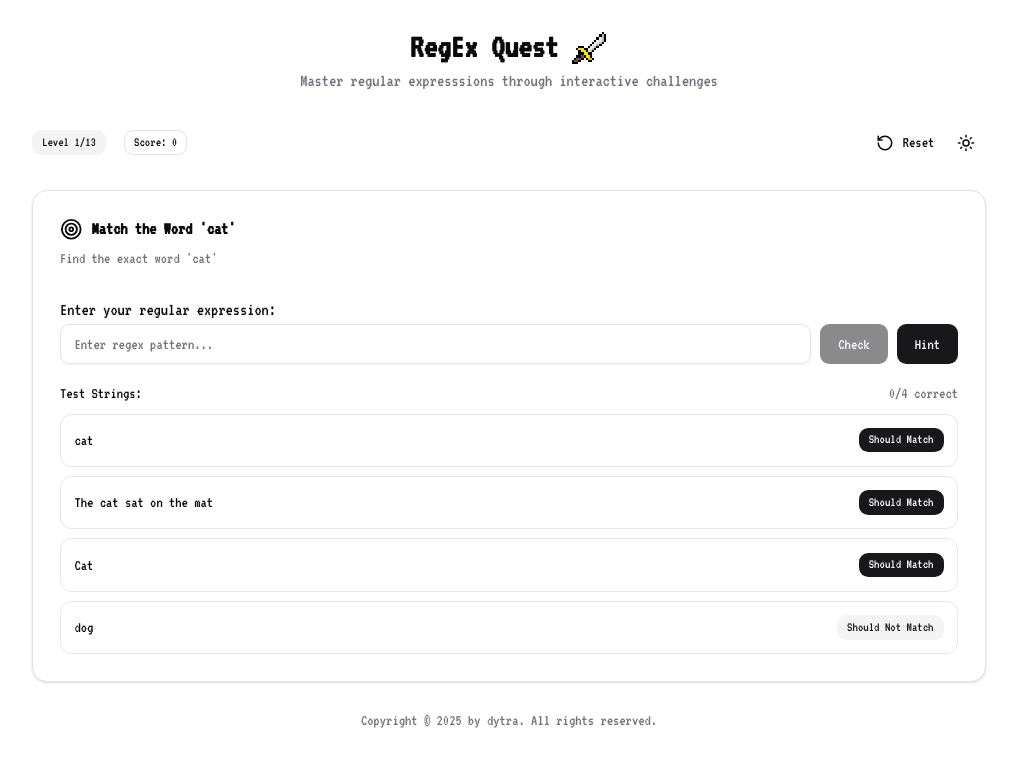
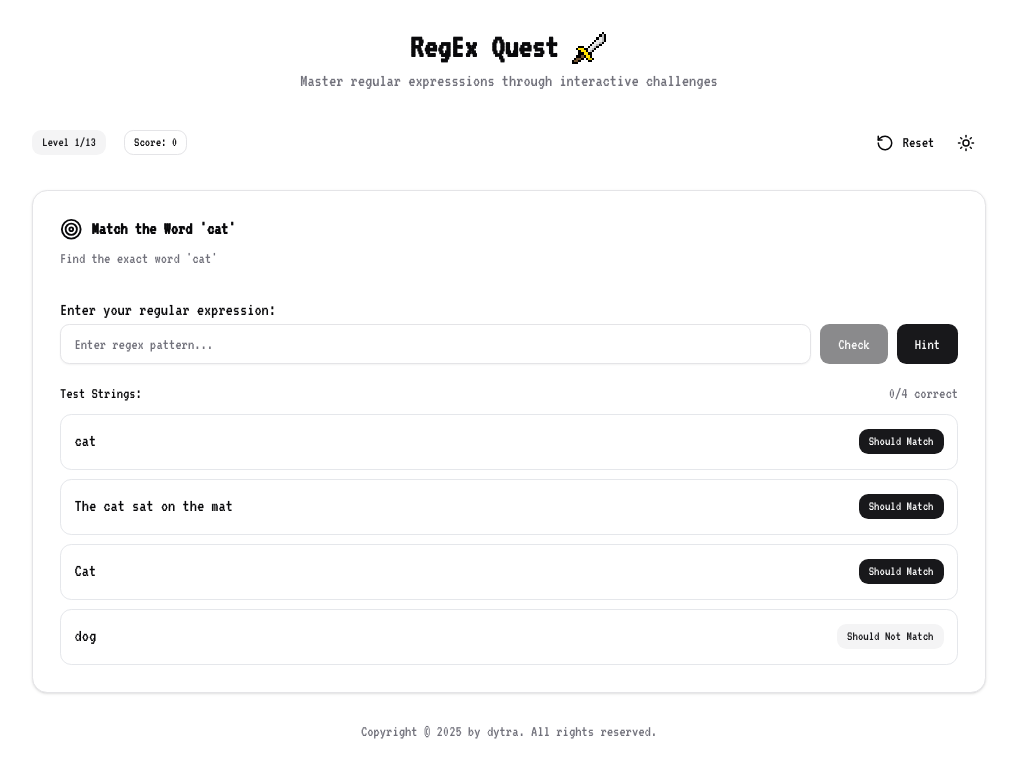
Before and after one commit to dytra/regex-quest, a Next.js app: page / in a window 1280 px wide. Shown: the top 778 px of the page, without its empty margins (131-1148 px from the left). Built offline with nearby package versions, Linux system fonts and the light colour scheme.

Commit message:
adjust text size test string

```diff
--- a/src/components/game.tsx
+++ b/src/components/game.tsx
@@ -189,7 +189,7 @@ export default function Game() {
                       : " border-gray-200"
                     }`}
                 >
-                  <code className="font-mono text-sm">{result.text}</code>
+                  <code className="font-mono">{result.text}</code>
                   <div className="flex items-center gap-2">
                     <Badge variant={result.shouldMatch ? "default" : "secondary"}>
                       {result.shouldMatch ? "Should Match" : "Should Not Match"}
```
